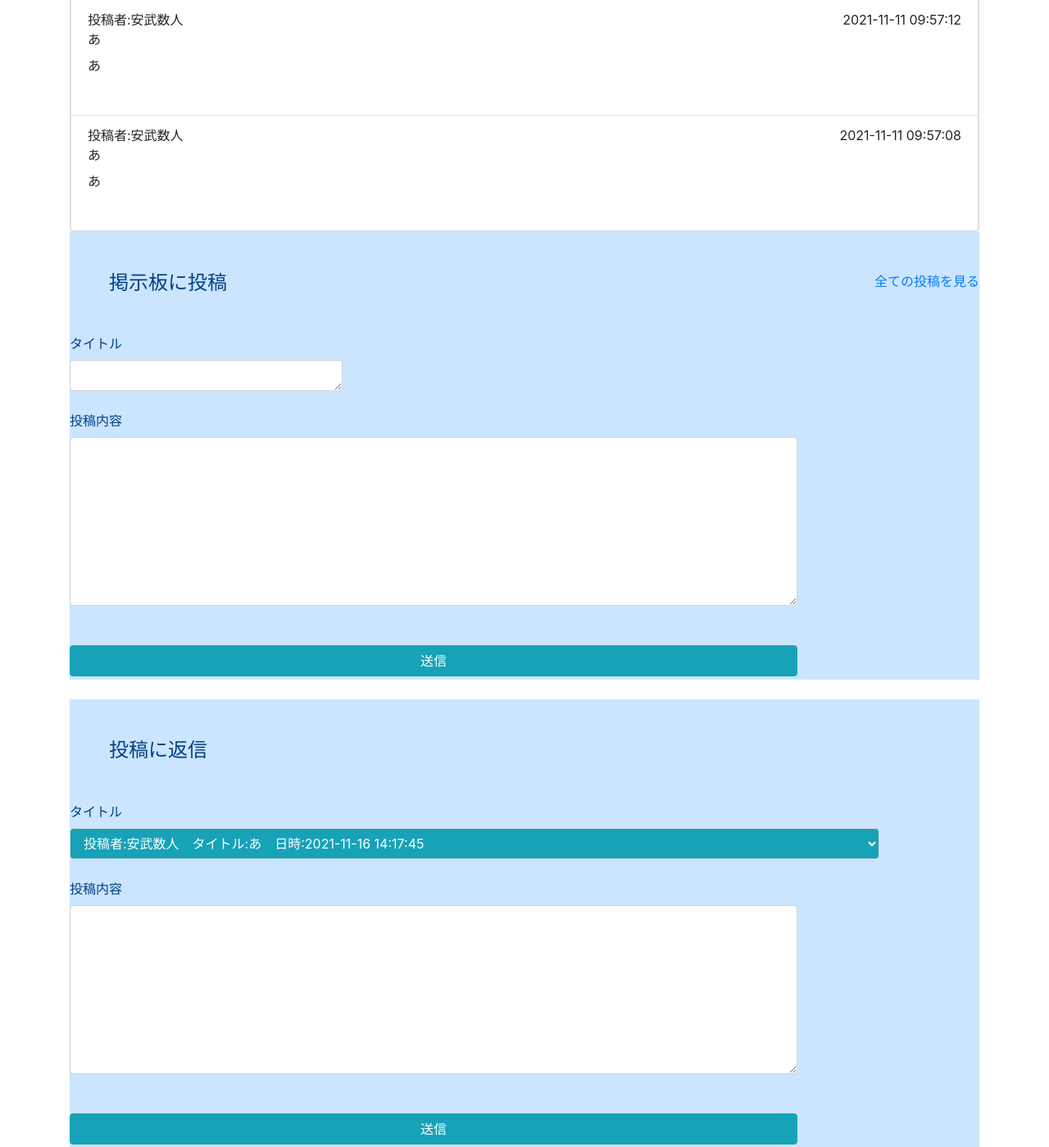
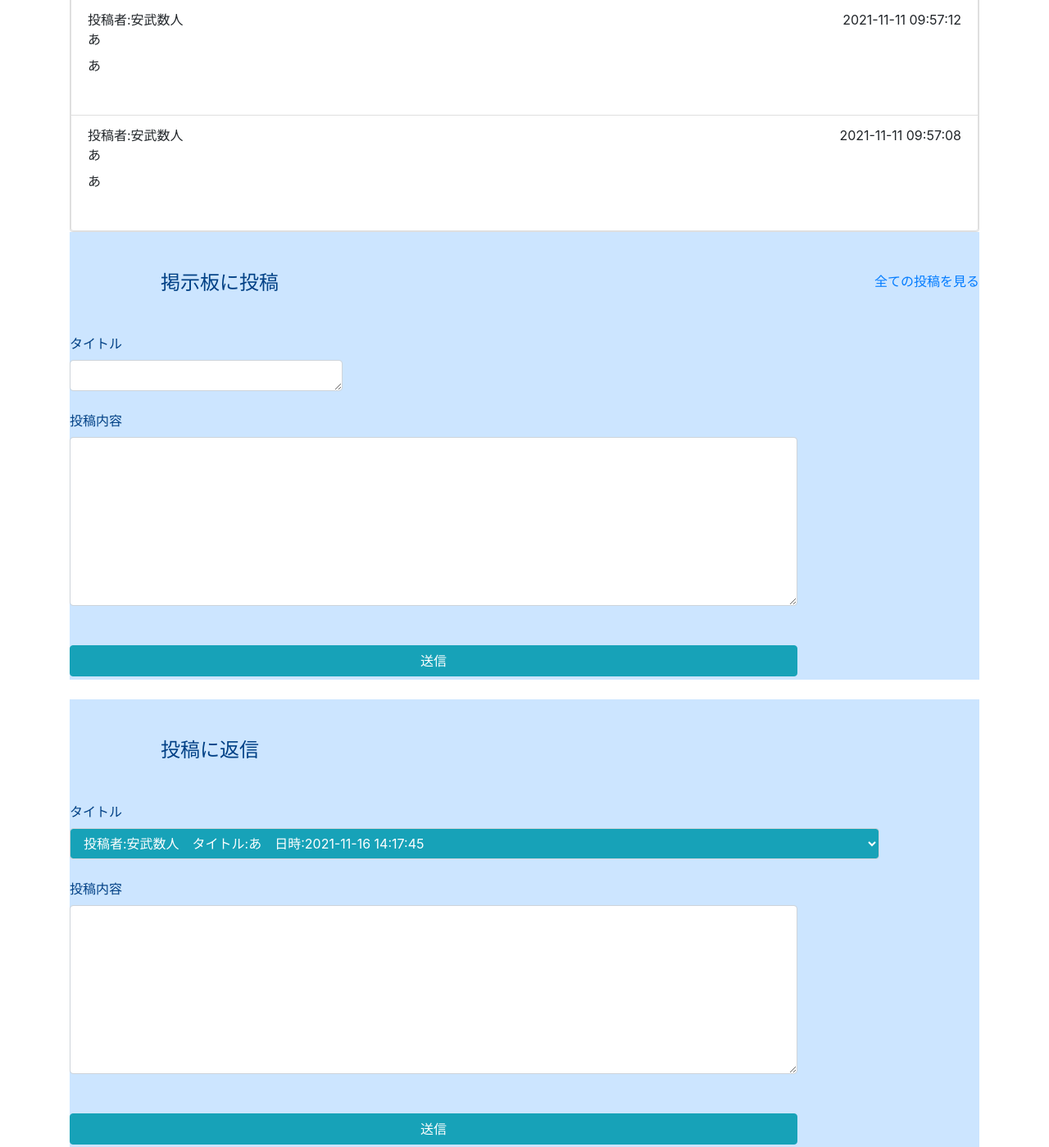
Before and after one commit to 204tb/GakunaiApp, a PHP site: the page made by php/subPage/掲示板/board.php in a window 1280 px wide. Shown: the part 1308-2707 px from the top of the page at 82% size. Run offline with PHP 8.4, Linux system fonts and the light colour scheme; a user stored in the database is signed in; data comes from the database, SQL or seed files in the repository; some libraries are stand-ins or nearby versions.

Commit message:
文字列の位置調整

```diff
--- a/css/sample.css
+++ b/css/sample.css
@@ -31,6 +31,7 @@ body{
 .title_pos a{
     color: white;
 }
+
 
 /*ヘッダーの設定*/
 .itembar{/*周り10pxの間隔を開ける  字は白*/
--- a/php/subPage/掲示板/board.php
+++ b/php/subPage/掲示板/board.php
@@ -148,7 +148,7 @@
             <div class="post_form">
                 <form action="update.php" method="post" class ="mar_t10">
                     <div id="mar_t10" class="alert-primary pb-sm-1 pt-sm-5 mb-4 border_radius">
-                        <h4 class="mb-5 ml-5">掲示板に投稿</h4>
+                        <h4 class="mb-5" style="margin-left: 10%;">掲示板に投稿</h4>
                         <div class="contents">
                             <div class="marl-10p">
                                 <label for="title">タイトル</label>
@@ -175,7 +175,7 @@
             <div class="reply_form">
                 <form action="board_reply.php" method="post" class ="mar_t10">
                     <div id="mar_t10" class="alert-primary pb-sm-1 pt-sm-5 mb-4 border_radius">
-                        <h4 class="mb-5 ml-5">投稿に返信</h4>
+                        <h4 class="mb-5" style="margin-left: 10%;">投稿に返信</h4>
                         <div class="contents">
                             <div class="marl-10p">
                                 <label for="title">タイトル</label>
```
